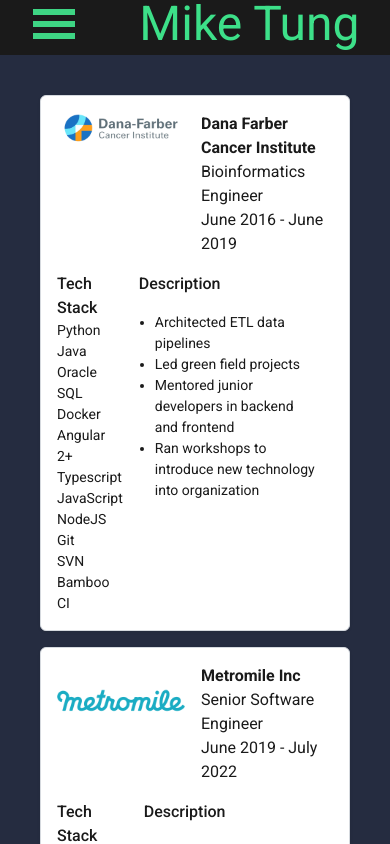
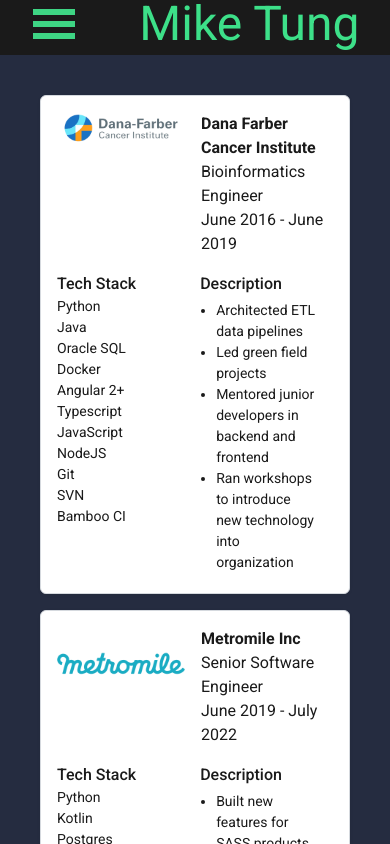
Before and after one commit to seekheart/personal-site, a React (Vite) app: page /experience in a window 390 px wide. Built offline with nearby package versions, Linux system fonts and the light colour scheme.

Commit message:
adjusted styling on cards for mobile
- edited padding around sections and lined up the sections better

```diff
--- a/src/routes/experience.tsx
+++ b/src/routes/experience.tsx
@@ -32,9 +32,9 @@
                 </section>
             </section>
 
-            <section className="flex gap-4">
+            <section className="flex gap-16">
                 <section>
-                    <h2 className="text-base font-medium">Tech Stack</h2>
+                    <h2 className="text-nowrap text-base font-medium">Tech Stack</h2>
                     <ul className="text-sm">
                         {job.techStack.map((item, index) => (
                             <li key={index}>{item}</li>
@@ -43,7 +43,7 @@
                 </section>
                 <section>
                     <h2 className="text-base font-medium">Description</h2>
-                    <ul className="list-disc p-4 text-sm">
+                    <ul className="list-disc px-4 py-1 text-sm">
                         {job.description.map((item, index) => (
                             <li key={index}>{item}</li>
                         ))}
```
